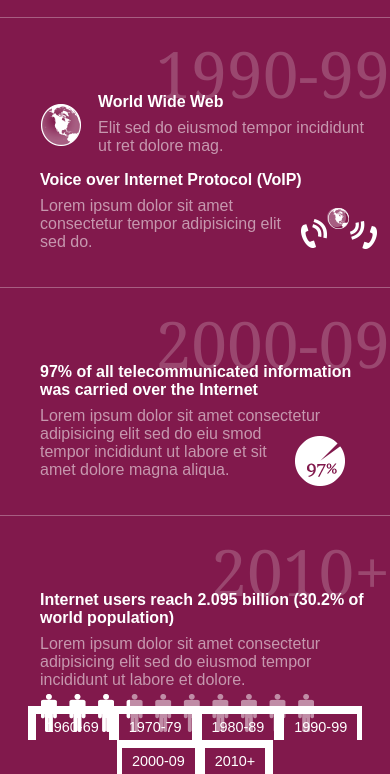
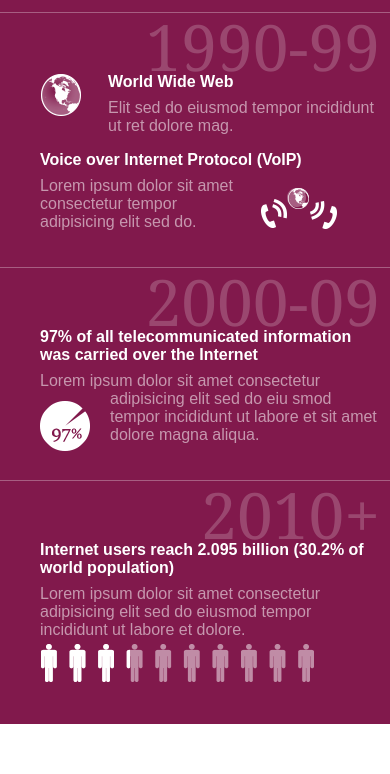
Before and after one commit to kirandash/animated-timeline, a plain HTML site: page index.html in a window 390 px wide. Shown: the part 698-1472 px from the top of the page. After the commit the page ends 1422 px from the top, so only its background shows below. Drawn offline with Linux system fonts and the light colour scheme.

Commit message:
3.Hiding elements on small screens

```diff
--- a/includes/timeline.css
+++ b/includes/timeline.css
@@ -193,4 +193,38 @@ body {
 		border-top: 1px solid rgba(255,255,255,.3);
 		padding-bottom: 20px;
 	}
+
+	.timeline nav {
+		display: none;
+	}
+
+	.timeline .background_slider {
+		display: none;
+	}
+
+	.timeline .panel:first-child {
+		padding-top: 40px;
+	}
+
+	.timeline .panel_content {
+		padding-top: 60px;
+	}
+
+	.timeline .panel_content .label {
+		top: -10px;
+		right: 10px;
+	}
+
+	.timeline .panel img.www {
+		margin: 0 25px 0 0;
+	}
+
+	.timeline .panel img.voip {
+		margin: 10px 40px 0 20px;
+	}
+
+	.timeline .panel img.telecommunications_usage {
+		float: left;
+		margin: 10px 15px 0px 0px;
+	}
 }
```
